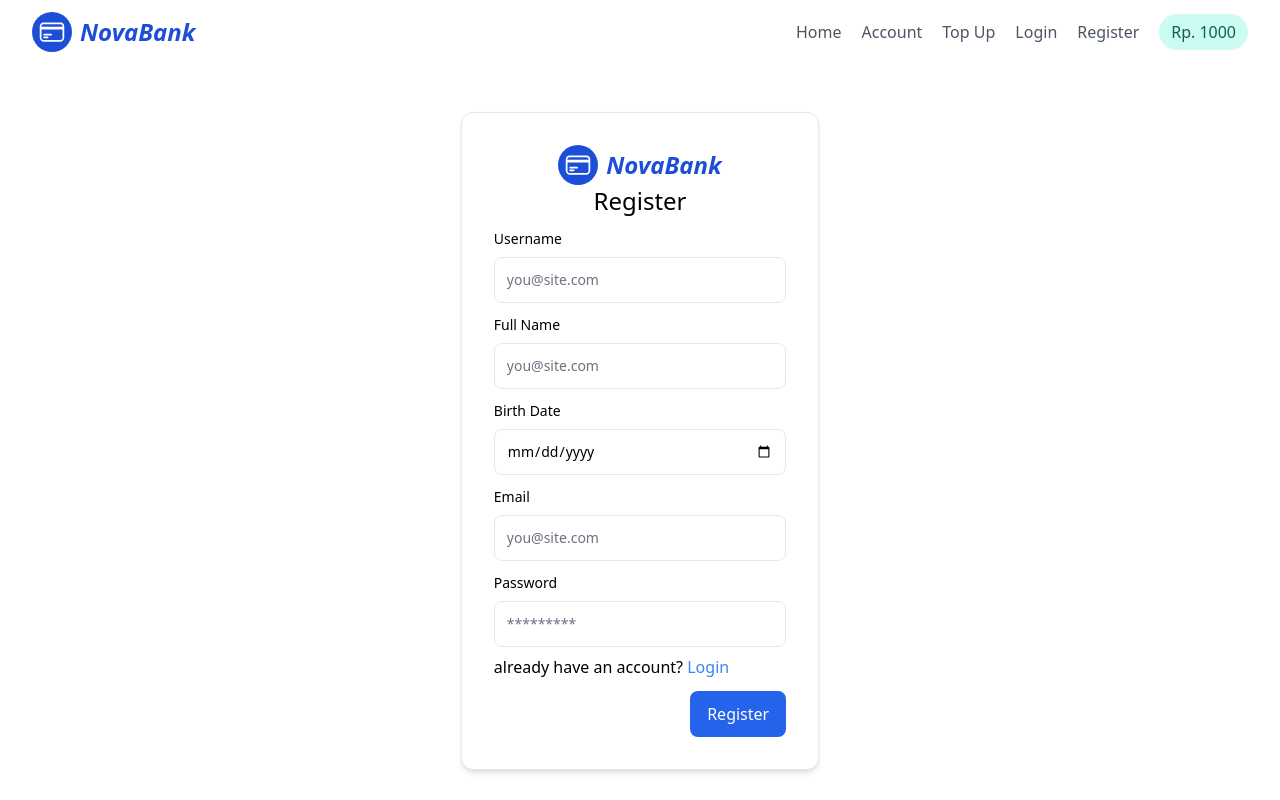
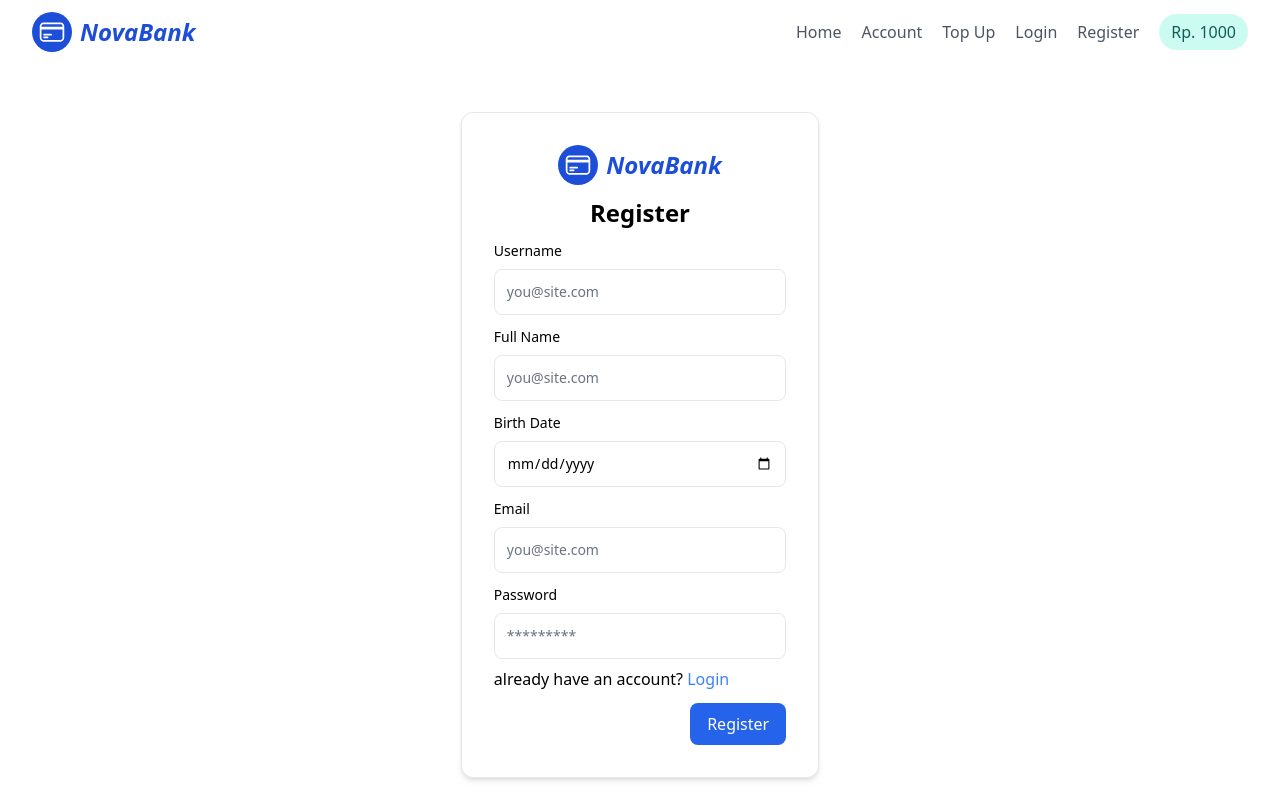
Before and after one commit to jalun118/virtual-bank, a React (Vite) app in the folder web/: page /register in a window 1280 px wide. Built offline with nearby package versions, Linux system fonts and the light colour scheme.

Commit message:
feat(register-page): change style heading to semibold

```diff
--- a/web/src/pages/register/page.tsx
+++ b/web/src/pages/register/page.tsx
@@ -9,7 +9,7 @@ export default function RegisterPage() {
           <Brand />
         </div>
         <form>
-          <h3 className="text-center text-2xl">Register</h3>
+          <h3 className="mt-3 text-center text-2xl font-semibold">Register</h3>
           <div className="mt-3 max-w-sm">
             <label
               htmlFor="username"
@@ -108,7 +108,7 @@ export default function RegisterPage() {
           <div className="mt-3 flex justify-end">
             <button
               type="button"
-              className="inline-flex items-center gap-x-2 rounded-lg border border-transparent bg-blue-600 px-4 py-2.5 font-medium text-white hover:bg-blue-700 focus:bg-blue-700 focus:outline-none disabled:pointer-events-none disabled:opacity-50"
+              className="items-center rounded-lg border border-transparent bg-blue-600 px-4 py-2 font-medium text-white hover:bg-blue-700 focus:bg-blue-700 focus:outline-none disabled:pointer-events-none disabled:opacity-50"
             >
               Register
             </button>
```
